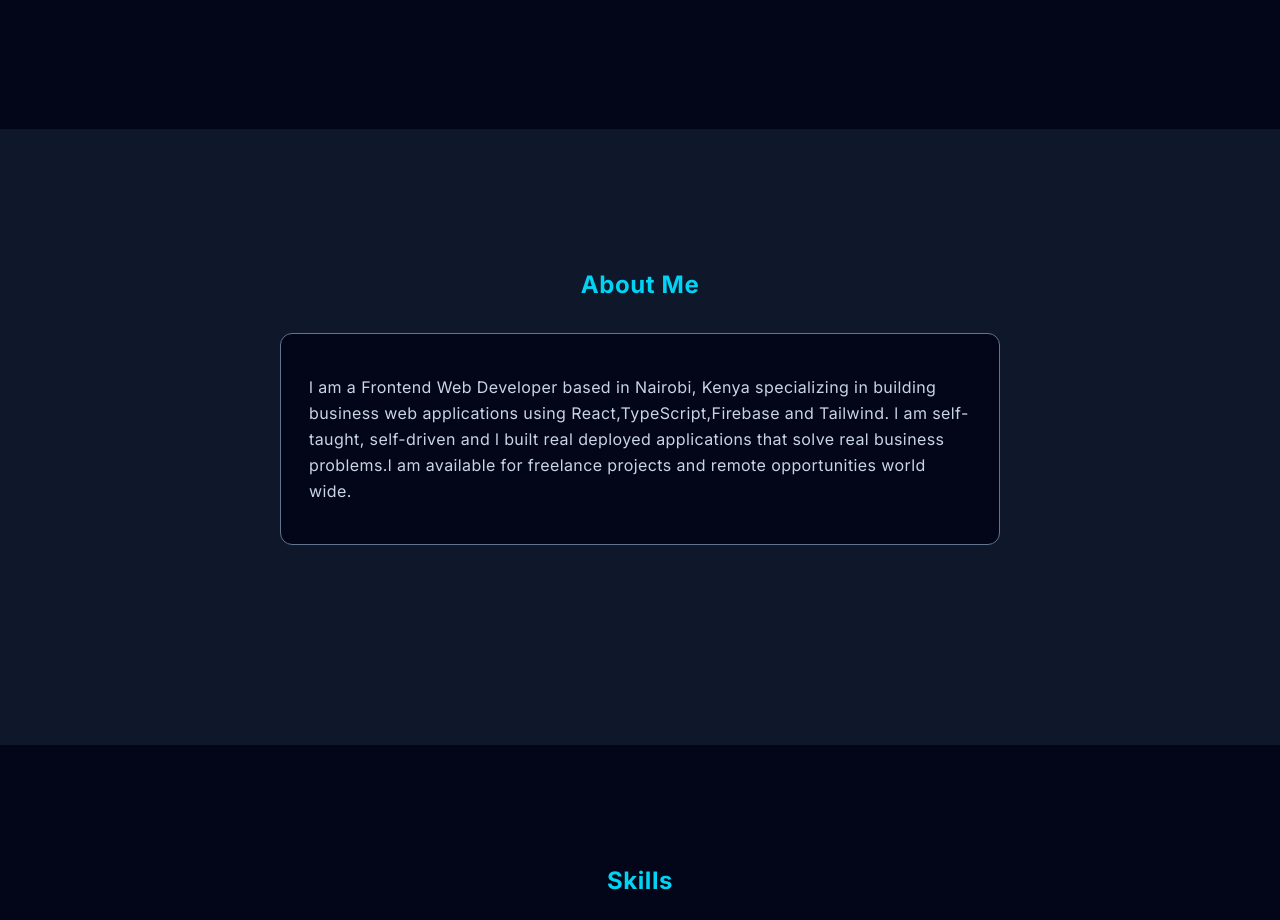
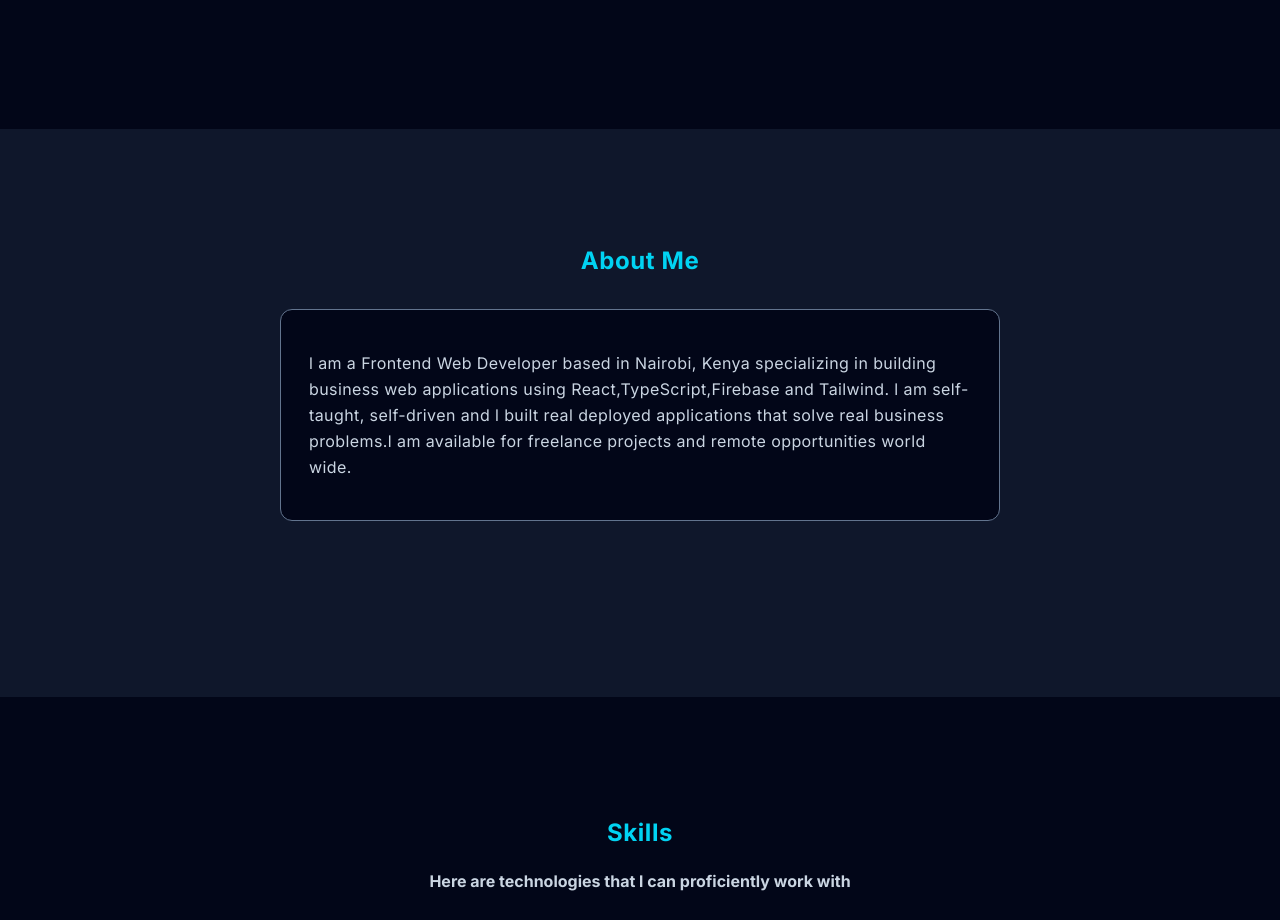
Before and after one commit to Brian9975/Brian-Kariuki, a React (Vite) app: page / in a window 1280 px wide. Shown: the part 740-1660 px from the top of the page. Built offline with nearby package versions, Linux system fonts and the light colour scheme.

Commit message:
Changed the about section padding from 30 to 16 and 24 on md screens up

```diff
--- a/src/components/About.tsx
+++ b/src/components/About.tsx
@@ -2,7 +2,7 @@
 
 export default function About() {
   return (
-     <section id="about" className="bg-slate-900 py-30 text-center">
+     <section id="about" className="bg-slate-900 py-16 md:py-24 text-center">
    <h1 className="text-cyan-400 text-2xl tracking-wide font-bold pt-5">About Me</h1>
    <div className="  flex justify-center items-center mb-12">
     <div className="w-180 bg-slate-950 border my-8 mx-5 px-7 py-10 tracking-wide rounded-xl border-slate-500">
```
